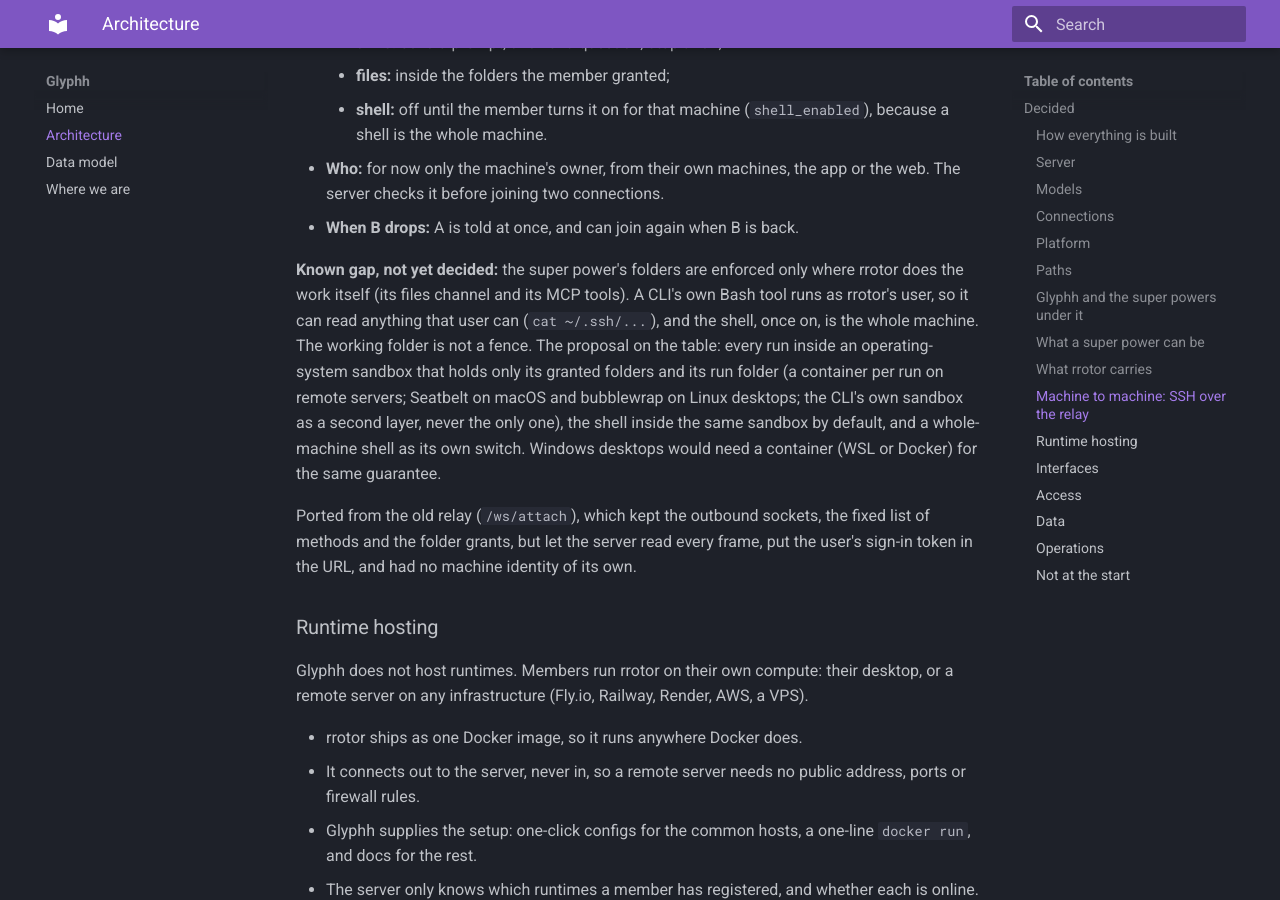
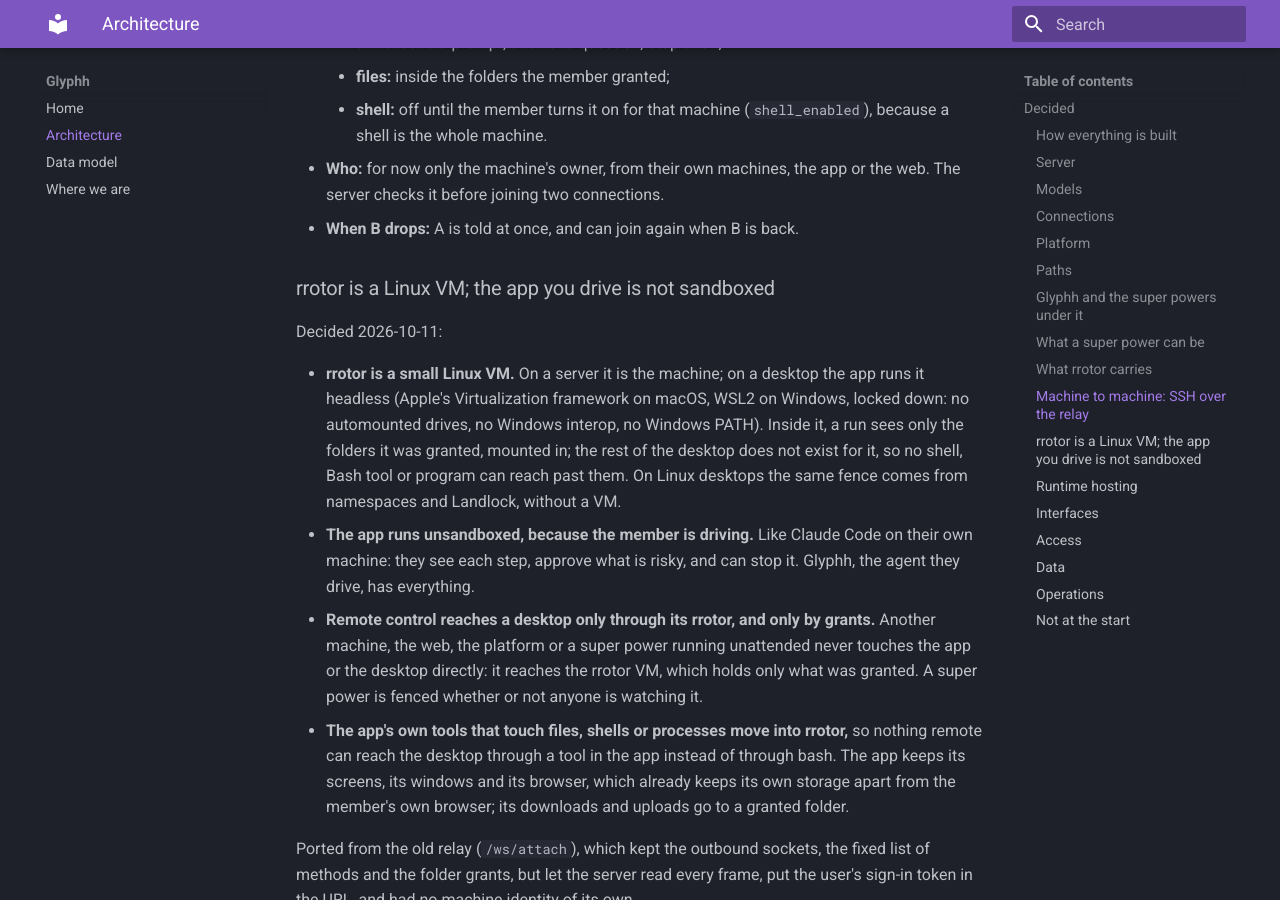
Before and after one commit to glyphh-ai/server, an MkDocs documentation site: the page built from docs/architecture.md, in a window 1280 px wide and 900 px high, scrolled down 5811 px. Built offline with MkDocs 1.6.1 and Material for MkDocs 9.7.7, drawn with Linux system fonts in a browser that asks for light colours; some of the changed text lies outside the part shown.

Commit message:
Architecture: rrotor is a Linux VM; the app you drive runs unsandboxed; remote control reaches a desktop only through rrotor, by grants
Co-Authored-By: Claude Opus 5.5 <noreply@anthropic.com>

```diff
--- a/docs/architecture.md
+++ b/docs/architecture.md
@@ -19,8 +19,8 @@ flowchart TB
     end
 
     subgraph Yours["Your machines (your compute)"]
-        Desktop["Desktop app = rrotor lite<br/>CLIs, loop, sandboxed runs<br/>(no pgvector, no Neo4j)"]
-        Remote["rrotor (full), any host<br/>CLIs, loop, sandboxed runs,<br/>Postgres + pgvector, Neo4j,<br/>Redis, cron, Next.js screens"]
+        Desktop["Desktop app<br/>you drive it, unsandboxed;<br/>remote reaches it only through<br/>its rrotor VM (lite), by grants"]
+        Remote["rrotor VM (full), any host<br/>CLIs, loop, grants only,<br/>Postgres + pgvector, Neo4j,<br/>Redis, cron, Next.js screens"]
     end
 
     Agents["Agent hosts<br/>Claude Code, Claude Desktop,<br/>Cursor, ChatGPT (plugin)"]
@@ -137,7 +137,14 @@ A member's machines reach each other, so from machine A they can watch machine B
 - **Who:** for now only the machine's owner, from their own machines, the app or the web. The server checks it before joining two connections.
 - **When B drops:** A is told at once, and can join again when B is back.
 
-**Known gap, not yet decided:** the super power's folders are enforced only where rrotor does the work itself (its files channel and its MCP tools). A CLI's own Bash tool runs as rrotor's user, so it can read anything that user can (`cat ~/.ssh/...`), and the shell, once on, is the whole machine. The working folder is not a fence. The proposal on the table: every run inside an operating-system sandbox that holds only its granted folders and its run folder (a container per run on remote servers; Seatbelt on macOS and bubblewrap on Linux desktops; the CLI's own sandbox as a second layer, never the only one), the shell inside the same sandbox by default, and a whole-machine shell as its own switch. Windows desktops would need a container (WSL or Docker) for the same guarantee.
+### rrotor is a Linux VM; the app you drive is not sandboxed
+
+Decided 2026-10-11:
+
+- **rrotor is a small Linux VM.** On a server it is the machine; on a desktop the app runs it headless (Apple's Virtualization framework on macOS, WSL2 on Windows, locked down: no automounted drives, no Windows interop, no Windows PATH). Inside it, a run sees only the folders it was granted, mounted in; the rest of the desktop does not exist for it, so no shell, Bash tool or program can reach past them. On Linux desktops the same fence comes from namespaces and Landlock, without a VM.
+- **The app runs unsandboxed, because the member is driving.** Like Claude Code on their own machine: they see each step, approve what is risky, and can stop it. Glyphh, the agent they drive, has everything.
+- **Remote control reaches a desktop only through its rrotor, and only by grants.** Another machine, the web, the platform or a super power running unattended never touches the app or the desktop directly: it reaches the rrotor VM, which holds only what was granted. A super power is fenced whether or not anyone is watching it.
+- **The app's own tools that touch files, shells or processes move into rrotor,** so nothing remote can reach the desktop through a tool in the app instead of through bash. The app keeps its screens, its windows and its browser, which already keeps its own storage apart from the member's own browser; its downloads and uploads go to a granted folder.
 
 Ported from the old relay (`/ws/attach`), which kept the outbound sockets, the fixed list of methods and the folder grants, but let the server read every frame, put the user's sign-in token in the URL, and had no machine identity of its own.
 
```
Also changed, not shown: other parts of docs/architecture.md (+1 -1 lines), docs/status.md (+1 -2 lines), docs/img/architecture.png.
